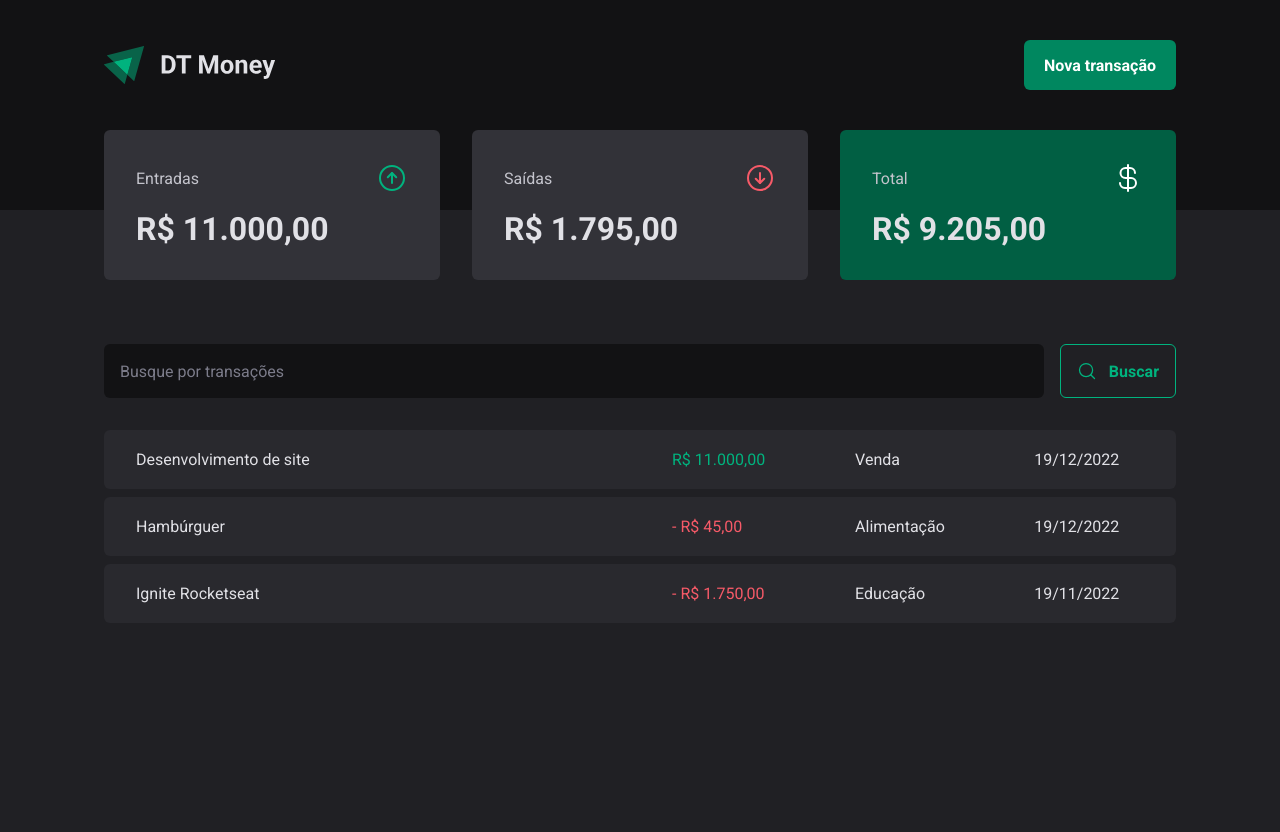
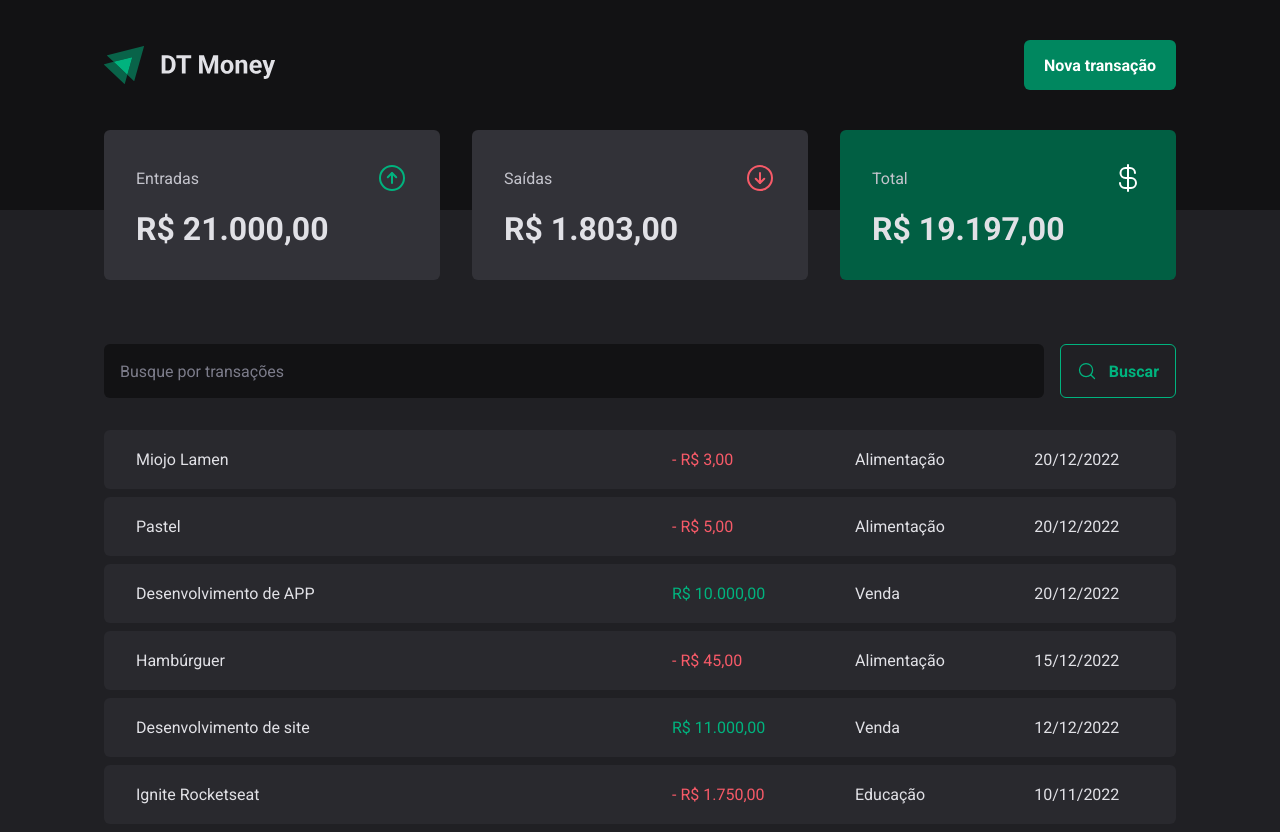
Before and after one commit to ldanielz/DT-Money, a React (Vite) app: page / in a window 1280 px wide. Before the commit the page ends 800 px from the top, so only its background shows below. Built offline with nearby package versions, Linux system fonts and the light colour scheme; data requests are answered from the project's data file.

Commit message:
Concluindo criacao de nova transacao

```diff
--- a/package.json
+++ b/package.json
@@ -7,7 +7,9 @@
     "dev": "vite",
     "dev:server": "json-server server.json -w -d 500",
     "build": "tsc && vite build",
-    "preview": "vite preview"
+    "preview": "vite preview",
+    "lint":"eslint src --ext .tsx,.ts",
+    "lint:fix":"eslint src --ext .tsx,.ts --fix"
   },
   "dependencies": {
     "@hookform/resolvers": "^2.9.10",
--- a/server.json
+++ b/server.json
@@ -6,7 +6,7 @@
       "type": "income",
       "category": "Venda",
       "price": 11000,
-      "createdAt": "2022-12-19T19:04:47.968Z"
+      "createdAt": "2022-12-12T19:04:47.968Z"
     },
     {
       "id": 2,
@@ -14,7 +14,7 @@
       "type": "outcome",
       "category": "Alimentação",
       "price": 45,
-      "createdAt": "2022-12-19T14:04:07.968Z"
+      "createdAt": "2022-12-15T14:04:07.968Z"
     },
     {
       "id": 3,
@@ -22,7 +22,31 @@
       "type": "outcome",
       "category": "Educação",
       "price": 1750,
-      "createdAt": "2022-11-19T14:04:07.968Z"
+      "createdAt": "2022-11-10T14:04:07.968Z"
+    },
+    {
+      "category": "Venda",
+      "description": "Desenvolvimento de APP",
+      "price": 10000,
+      "type": "income",
+      "createdAt": "2022-12-20T01:26:04.166Z",
+      "id": 4
+    },
+    {
+      "category": "Alimentação ",
+      "description": "Pastel",
+      "price": 5,
+      "type": "outcome",
+      "createdAt": "2022-12-20T01:31:12.110Z",
+      "id": 5
+    },
+    {
+      "category": "Alimentação",
+      "description": "Miojo Lamen",
+      "price": 3,
+      "type": "outcome",
+      "createdAt": "2022-12-20T01:45:06.400Z",
+      "id": 6
     }
   ]
 }
--- a/src/components/NewTransactionModal/index.tsx
+++ b/src/components/NewTransactionModal/index.tsx
@@ -1,3 +1,4 @@
+import { useContext } from 'react'
 import * as Dialog from '@radix-ui/react-dialog'
 import { ArrowCircleDown, ArrowCircleUp, X } from 'phosphor-react'
 import {
@@ -10,6 +11,7 @@ import {
 import * as z from 'zod'
 import { useForm, Controller } from 'react-hook-form'
 import { zodResolver } from '@hookform/resolvers/zod'
+import { TransactionsContext } from '../../contexts/TransactionsContext'
 
 const newTransactionFormSchema = z.object({
   description: z.string(),
@@ -21,7 +23,10 @@ const newTransactionFormSchema = z.object({
 type NewTransactionFormInputs = z.infer<typeof newTransactionFormSchema>
 
 export default function NewTransactionModal() {
+  const { createTransaction } = useContext(TransactionsContext)
+
   const {
+    reset,
     control,
     register,
     handleSubmit,
@@ -34,8 +39,14 @@ export default function NewTransactionModal() {
   })
 
   async function handleCreateNewTransaction(data: NewTransactionFormInputs) {
-    await new Promise((resolve) => setTimeout(resolve, 2000))
-    console.log(data)
+    const { category, description, price, type } = data
+    await createTransaction({
+      category,
+      description,
+      price,
+      type,
+    })
+    reset()
   }
 
   return (
--- a/src/contexts/TransactionsContext.tsx
+++ b/src/contexts/TransactionsContext.tsx
@@ -10,9 +10,17 @@ interface Transaction {
   createdAt: string
 }
 
+interface CreateTransactionInput {
+  description: string
+  type: 'income' | 'outcome'
+  price: number
+  category: string
+}
+
 interface TransactionsContextType {
   transactions: Transaction[]
   fetchTransactions: (query?: string) => Promise<void>
+  createTransaction: (data: CreateTransactionInput) => Promise<void>
 }
 
 interface TransactionsContextProviderProps {
@@ -30,11 +38,29 @@ export function TransactionsProvider({
   async function fetchTransactions(query?: string) {
     const response = await api.get('/transactions', {
       params: {
+        _sort: 'createdAt',
+        _order: 'desc',
         q: query,
       },
     })
 
     setTransactions(response.data)
+  }
+
+  async function createTransaction({
+    category,
+    description,
+    price,
+    type,
+  }: CreateTransactionInput) {
+    const response = await api.post('transactions', {
+      category,
+      description,
+      price,
+      type,
+      createdAt: new Date(),
+    })
+    setTransactions((state) => [response.data, ...state])
   }
 
   useEffect(() => {
@@ -47,7 +73,9 @@ export function TransactionsProvider({
   }, [])
 
   return (
-    <TransactionsContext.Provider value={{ transactions, fetchTransactions }}>
+    <TransactionsContext.Provider
+      value={{ transactions, fetchTransactions, createTransaction }}
+    >
       {children}
     </TransactionsContext.Provider>
   )
```
